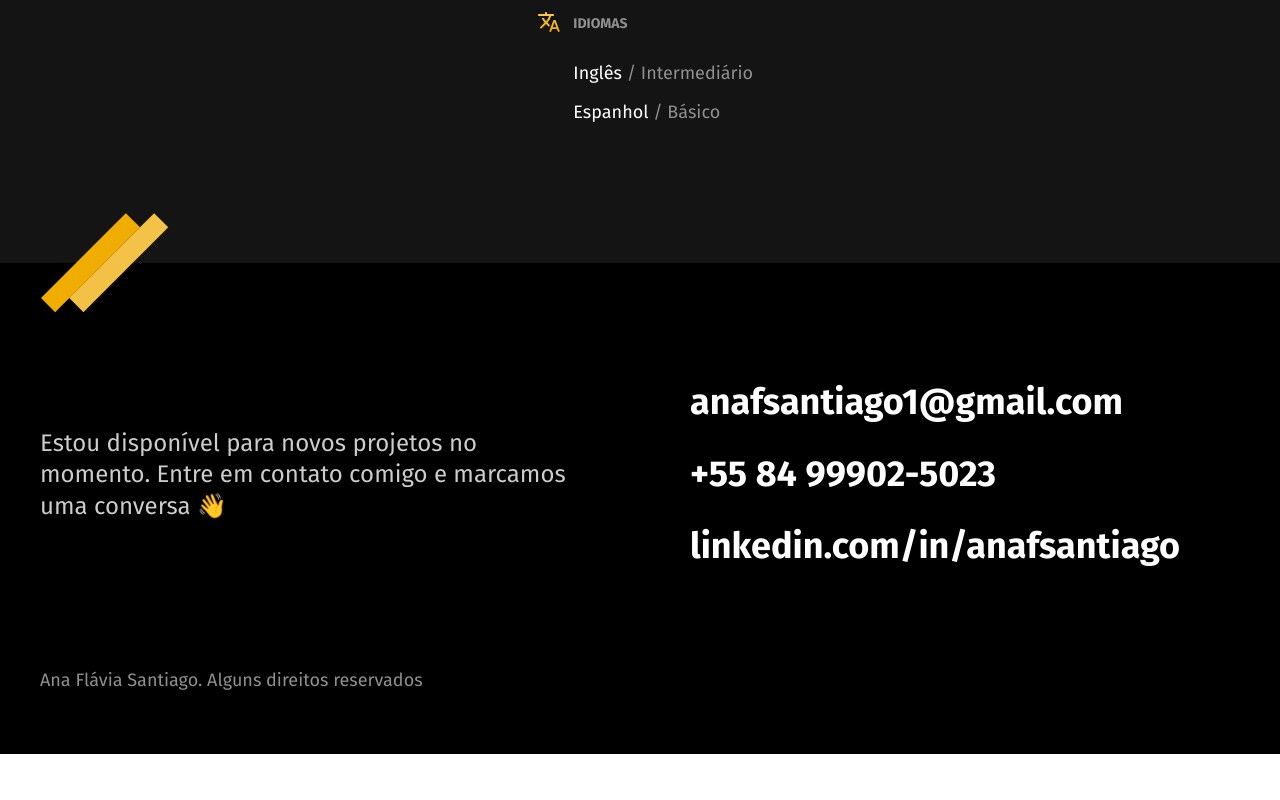
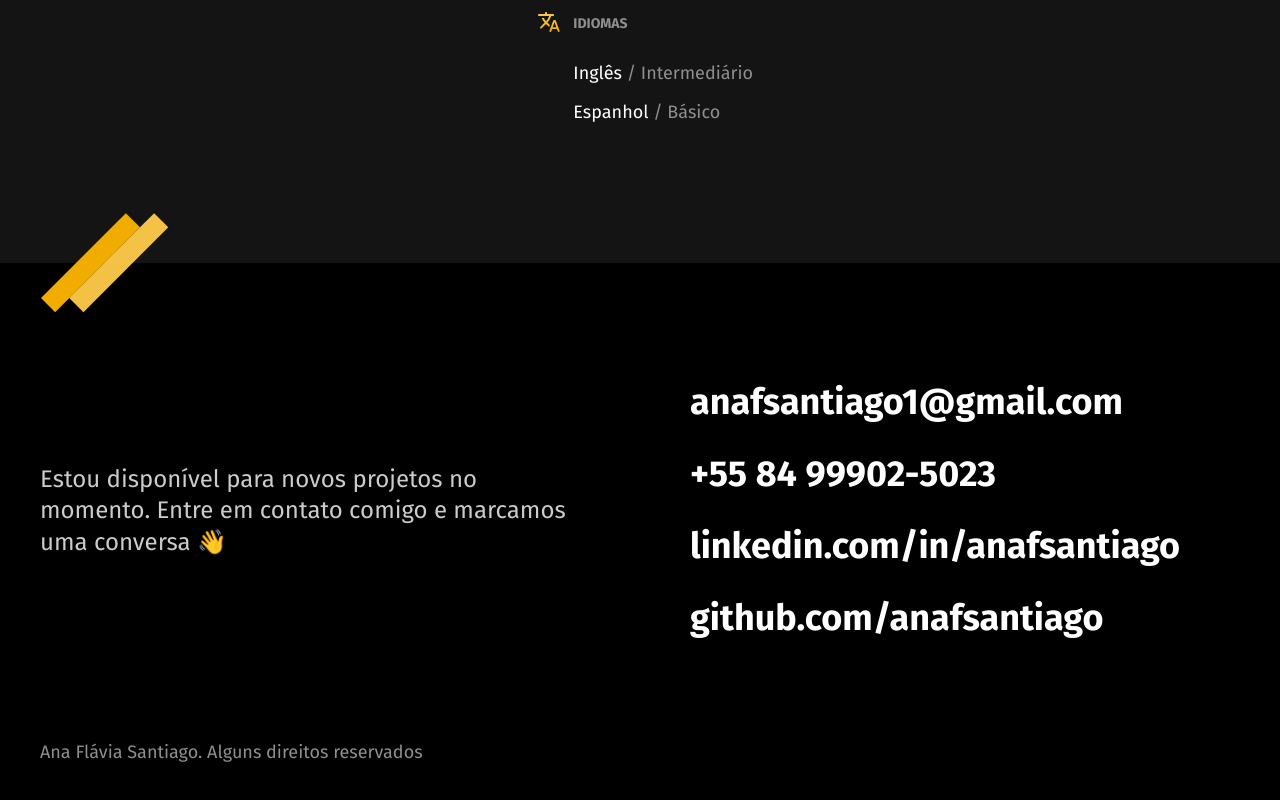
Before and after one commit to anafsantiago/Portfolio, a plain HTML site: page index.html in a window 1280 px wide. Shown: the part 2573-3373 px from the top of the page. Before the commit the page ends 3327 px from the top, so only its background shows below. Drawn offline with Linux system fonts and the light colour scheme.

Commit message:
alterações no contato

```diff
--- a/index.html
+++ b/index.html
@@ -138,6 +138,7 @@
           <li class="titulo-footer">anafsantiago1@gmail.com</li>
           <li class="titulo-footer">+55 84 99902-5023</li>
           <li class="titulo-footer"><a target="_blank" href="https://br.linkedin.com/in/anafsantiago">linkedin.com/in/anafsantiago</a></li>
+          <li class="titulo-footer"><a target="_blank" href="https://github.com/anafsantiago">github.com/anafsantiago</a></li>
         </ul>
 
         <p class="direitos">Ana Flávia Santiago. Alguns direitos reservados</p>
```
